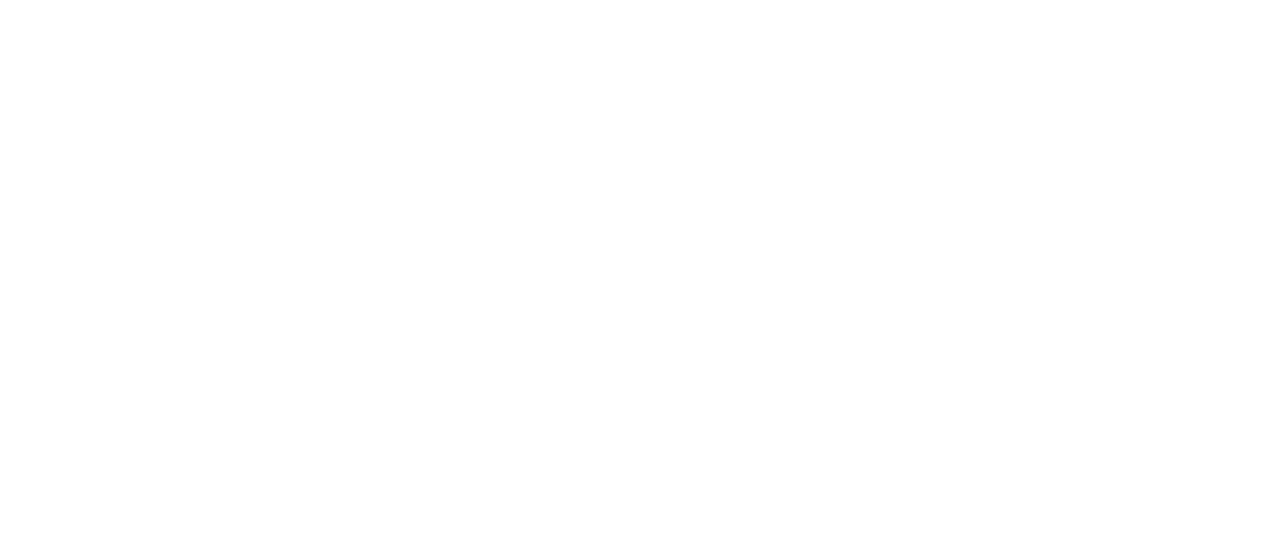
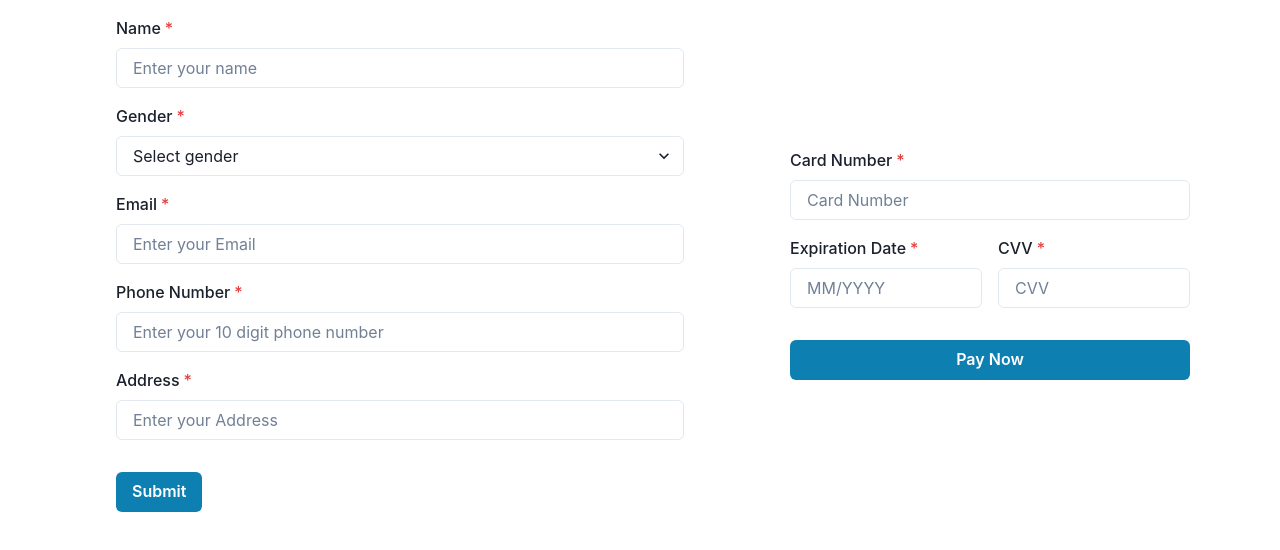
Before and after one commit to kuntalkumar/wanderLust, a React (Create React App) app in the folder wanderlust/: page / in a window 1280 px wide. Before the commit this address had no page. Shown: the top 550 px of the page. Built offline with nearby package versions, Linux system fonts and the light colour scheme.

Commit message:
first commit address

```diff
--- a/wanderlust/src/App.js
+++ b/wanderlust/src/App.js
@@ -1,17 +1,11 @@
-import logo from './logo.svg';
-import './App.css';
-import Payment from './Component/Payment';
-import PlaceCard from './Component/PlaceCard';
-import Hotel from './Component/Hotels';
-import Details from './Component/Details';
-// import Payment from './Component/Payment';
+import Address from "./Component/address/Address";
 import AllRoutes from './Routes/AllRoutes'
 
 function App() {
   return (
     <div className="App">
       <AllRoutes/>
-
+      <Address/>
       {/* <Payment/>
       <PlaceCard/> */}
       {/* <Hotel/> */}
--- a/wanderlust/src/Component/Payment.jsx
+++ /dev/null
@@ -1,11 +0,0 @@
-import React from 'react'
-
-const Payment = () => {
-  return (
-    <div>
-      <h1>hi</h1>
-    </div>
-  )
-}
-
-export default Payment
--- /dev/null
+++ b/wanderlust/src/Component/address/Address.css
@@ -0,0 +1,78 @@
+/* Address.css */
+
+/* Adjust the margins and paddings as needed */
+
+.form-container {
+    margin-left: 100px;
+    padding: 16px;
+    width: 600px;
+  }
+
+  .form-container form {
+    /* Add any specific form styling here */
+  }
+
+  .form-container .chakra-form-control {
+    margin-bottom: 16px;
+  }
+
+  .form-container .chakra-form-label {
+    /* Label styling */
+  }
+
+  .form-container .chakra-input {
+    /* Input field styling */
+
+  }
+
+  .form-container .chakra-select {
+    /* Select field styling */
+  }
+
+  .form-container .chakra-button {
+    margin-top: 16px;
+    background-color: #0d7fb0;
+    color: white;
+
+  }
+  .form-container .chakra-button:hover{
+    background-color: #20a397;
+  }
+
+
+  .payment-container {
+    max-width: 400px;
+    margin: auto;
+  }
+
+  .payment-container .chakra-form-control {
+    margin-bottom: 16px;
+  }
+
+  .payment-container .chakra-button {
+    background-color: #0d7fb0;
+    color: white;
+    width: 100%;
+  }
+  .payment-container .chakra-button:hover{
+    background-color: #20a397;
+  }
+
+  /* Modal styles */
+  .modal-content {
+    /* Customize modal styles */
+  }
+
+  .modal-header {
+    /* Customize modal header styles */
+  }
+
+  .modal-body {
+    /* Customize modal body styles */
+  }
+
+  .modal-footer .chakra-button {
+    background-color: #e4640d;
+    color: white;
+    margin-right: 8px;
+  }
--- /dev/null
+++ b/wanderlust/src/Component/address/Address.jsx
@@ -0,0 +1,158 @@
+import React, { useState } from "react";
+import { Link as Rlink } from "react-router-dom";
+import {
+  Box,
+  Flex,
+  FormControl,
+  FormLabel,
+  Input,
+  Select,
+  Button,
+  HStack,
+  Modal,
+  ModalOverlay,
+  ModalContent,
+  ModalHeader,
+  ModalFooter,
+  ModalBody,
+  ModalCloseButton,
+  useDisclosure,
+  Text,
+} from "@chakra-ui/react";
+
+import "./Address.css";
+
+function GuestInformation() {
+  const [name, setName] = useState("");
+  const [gender, setGender] = useState("");
+  const [email, setEmail] = useState("");
+  const [phoneNumber, setPhoneNumber] = useState("");
+  const [address, setAddress] = useState("");
+  const [message, setMessage] = useState("");
+  const { isOpen, onOpen, onClose } = useDisclosure();
+
+  const formSubmit = (el) => {
+    el.preventDefault();
+    console.log("Form submitted:", {
+      name,
+      gender,
+      email,
+      phoneNumber,
+      address,
+    });
+    setMessage("Your address has been saved and payment has been done, Thank you for booking");
+
+    setName("");
+    setGender("");
+    setEmail("");
+    setPhoneNumber("");
+    setAddress("");
+  };
+
+  const handleModalClose = () => {
+    onClose();
+    window.location.href = "/discover";
+  };
+
+  return (
+
+    <Flex justify="flex-start">
+      <Box className="form-container">
+        <form onSubmit={formSubmit}>
+          <FormControl className="chakra-form-control"  isRequired>
+            <FormLabel>Name</FormLabel>
+            <Input
+              type="text"
+              placeholder="Enter your name"
+              value={name}
+              onChange={(e) => setName(e.target.value)}
+              required
+            />
+          </FormControl>
+          <FormControl mb={4} isRequired>
+            <FormLabel>Gender</FormLabel>
+            <Select
+              placeholder="Select gender"
+              value={gender}
+              onChange={(e) => setGender(e.target.value)}
+              required
+            >
+              <option value="male">Male</option>
+              <option value="female">Female</option>
+            </Select>
+          </FormControl>
+          <FormControl mb={4} isRequired>
+            <FormLabel>Email</FormLabel>
+            <Input
+              type="email"
+              value={email}
+              placeholder="Enter your Email"
+              onChange={(e) => setEmail(e.target.value)}
+              required
+            />
+          </FormControl>
+          <FormControl mb={4} isRequired>
+            <FormLabel>Phone Number</FormLabel>
+            <Input
+              placeholder="Enter your 10 digit phone number"
+              type="tel"
+              value={phoneNumber}
+              onChange={(e) => setPhoneNumber(e.target.value)}
+              required
+            />
+          </FormControl>
+          <FormControl mb={4} isRequired>
+            <FormLabel>Address</FormLabel>
+            <Input
+              type="text"
+              placeholder="Enter your Address"
+              value={address}
+              onChange={(e) => setAddress(e.target.value)}
+              required
+            />
+          </FormControl>
+          <Button className="chakra-button" type="submit">
+            Submit
+          </Button>
+        </form>
+      </Box>
+
+      <Box className="payment-container">
+        <FormControl id="cardNumber" className="chakra-form-control" isRequired>
+          <FormLabel>Card Number</FormLabel>
+          <Input type="text" placeholder="Card Number" maxLength={10} />
+        </FormControl>
+        <HStack spacing="4" mb="4">
+          <FormControl id="expiryDate" isRequired>
+            <FormLabel>Expiration Date</FormLabel>
+            <Input type="text" placeholder="MM/YYYY" maxLength={7} />
+          </FormControl>
+          <FormControl id="cvv" isRequired>
+            <FormLabel>CVV</FormLabel>
+            <Input type="text" placeholder="CVV" maxLength={3} />
+          </FormControl>
+        </HStack>
+        <Button className="chakra-button" onClick={onOpen}>
+          Pay Now
+        </Button>
+        <Modal isOpen={isOpen} onClose={handleModalClose}>
+          <ModalOverlay />
+          <ModalContent>
+            <ModalHeader>Thank You!</ModalHeader>
+            <ModalCloseButton />
+            <ModalBody>
+              <Text>{message}</Text>
+            </ModalBody>
+            <ModalFooter>
+              <Button colorScheme="green" bg="#e4640d;" mr={3} onClick={handleModalClose}>
+                Close
+              </Button>
+            </ModalFooter>
+          </ModalContent>
+        </Modal>
+      </Box>
+    </Flex>
+  );
+}
+
+export default GuestInformation;
--- a/wanderlust/src/Styles/style.css
+++ /dev/null
@@ -1 +0,0 @@
-/* hi i am css */
```
Also changed, not shown: wanderlust/src/Component/payment/Payment.css (added, +7 -0 lines), wanderlust/src/Component/payment/Payment.jsx (added, +14 -0 lines), 1 other file (tests, documents, lock files or other folders).
